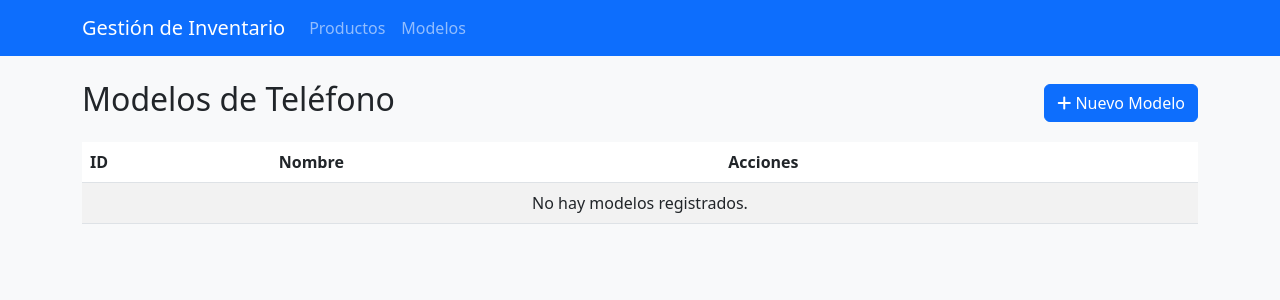
After one commit to ITZ-NANO21-MC/Sistema-de-inventario, a Flask app: page /modelos/ in a window 1280 px wide. The commit adds this page. Shown: the top 300 px of the page. Run offline with Flask 3, Linux system fonts and the light colour scheme.

Commit message:
Fix: corrección del error de compatibilidad de pantallas y actualización de modelos de teléfono

```diff
--- a/app/__init__.py
+++ b/app/__init__.py
@@ -15,7 +15,10 @@ def create_app(config_class=Config):
 
     # Registro de blueprints
     from app.views.producto_routes import producto_bp
+    from app.views.modelo_routes import modelo_bp
+
     app.register_blueprint(producto_bp, url_prefix='/productos')
+    app.register_blueprint(modelo_bp, url_prefix='/modelos')
 
     # Ruta raíz redirige a lista de productos
     @app.route('/')
--- a/app/static/css/estilo.css
+++ b/app/static/css/estilo.css
@@ -2,3 +2,16 @@
 body {
     background-color: #f8f9fa;
 }
+
+#modelos-field ul {
+    list-style: none;
+    padding-left: 0;
+}
+#modelos-field li {
+    display: inline-block;
+    margin-right: 15px;
+    margin-bottom: 5px;
+}
+#modelos-field input[type=checkbox] {
+    margin-right: 5px;
+}
--- a/app/templates/base.html
+++ b/app/templates/base.html
@@ -22,6 +22,9 @@
                 <ul class="navbar-nav">
                     <li class="nav-item">
                         <a class="nav-link" href="{{ url_for('producto.listar') }}">Productos</a>
+                    </li>
+                    <li class="nav-item">
+                        <a class="nav-link" href="{{ url_for('modelo.listar') }}">Modelos</a>
                     </li>
                 </ul>
             </div>
--- /dev/null
+++ b/app/templates/modelo/listar.html
@@ -0,0 +1,44 @@
+{% extends "base.html" %}
+
+{% block content %}
+<div class="d-flex justify-content-between align-items-center mb-3">
+    <h2>Modelos de Teléfono</h2>
+    <a href="{{ url_for('modelo.crear') }}" class="btn btn-primary">
+        <i class="fas fa-plus"></i> Nuevo Modelo
+    </a>
+</div>
+
+<div class="table-responsive">
+    <table class="table table-striped">
+        <thead>
+            <tr>
+                <th>ID</th>
+                <th>Nombre</th>
+                <th>Acciones</th>
+            </tr>
+        </thead>
+        <tbody>
+            {% for modelo in modelos %}
+            <tr>
+                <td>{{ modelo.id }}</td>
+                <td>{{ modelo.nombre }}</td>
+                <td>
+                    <a href="{{ url_for('modelo.editar', id=modelo.id) }}" class="btn btn-sm btn-warning">
+                        <i class="fas fa-edit"></i>
+                    </a>
+                    <form action="{{ url_for('modelo.eliminar', id=modelo.id) }}" method="POST" style="display:inline;">
+                        <button type="submit" class="btn btn-sm btn-danger" onclick="return confirm('¿Eliminar este modelo?');">
+                            <i class="fas fa-trash"></i>
+                        </button>
+                    </form>
+                </td>
+            </tr>
+            {% else %}
+            <tr>
+                <td colspan="3" class="text-center">No hay modelos registrados.</td>
+            </tr>
+            {% endfor %}
+        </tbody>
+    </table>
+</div>
+{% endblock %}
--- /dev/null
+++ b/app/views/modelo_routes.py
@@ -0,0 +1,44 @@
+from flask import Blueprint, render_template, redirect, url_for, flash, request
+from app.models import ModeloTelefono
+from app.forms import ModeloForm
+from app import db
+
+modelo_bp = Blueprint('modelo', __name__, template_folder='../templates/modelo')
+
+@modelo_bp.route('/')
+def listar():
+    modelos = ModeloTelefono.query.order_by(ModeloTelefono.nombre).all()
+    return render_template('modelo/listar.html', modelos=modelos)
+
+
+@modelo_bp.route('/crear', methods=['GET', 'POST'])
+def crear():
+    form = ModeloForm()
+    if form.validate_on_submit():
+        modelo = ModeloTelefono(nombre=form.nombre.data)
+        db.session.add(modelo)
+        db.session.commit()
+        flash('Modelo creado exitosamente', 'success')
+        return redirect(url_for('modelo.listar'))
+    return render_template('modelo/crear.html', form=form)
+
+
+@modelo_bp.route('/editar/<int:id>', methods=['GET', 'POST'])
+def editar(id):
+    modelo = ModeloTelefono.query.get_or_404(id)
+    form = ModeloForm(obj=modelo)
+    if form.validate_on_submit():
+        modelo.nombre = form.nombre.data
+        db.session.commit()
+        flash('Modelo actualizado', 'success')
+        return redirect(url_for('modelo.listar'))
+    return render_template('modelo/editar.html', form=form, modelo=modelo)
+
+
+@modelo_bp.route('/eliminar/<int:id>', methods=['POST'])
+def eliminar(id):
+    modelo = ModeloTelefono.query.get_or_404(id)
+    db.session.delete(modelo)
+    db.session.commit()
+    flash('Modelo eliminado', 'success')
+    return redirect(url_for('modelo.listar'))
```
Also changed, not shown: app/controllers/producto.py (+20 -7 lines), app/forms.py (+17 -3 lines), app/models.py (+25 -1 lines), app/templates/modelo/crear.html (added, +27 -0 lines), app/templates/modelo/editar.html (added, +27 -0 lines), app/templates/producto/crear.html (+30 -3 lines), app/templates/producto/editar.html (+11 -3 lines), app/templates/producto/listar.html (+12 -3 lines), app/views/producto_routes.py (+22 -5 lines), migrations/versions/c344549ac839_agregar_modelos_de_telefono_y_.py (added, +41 -0 lines).
